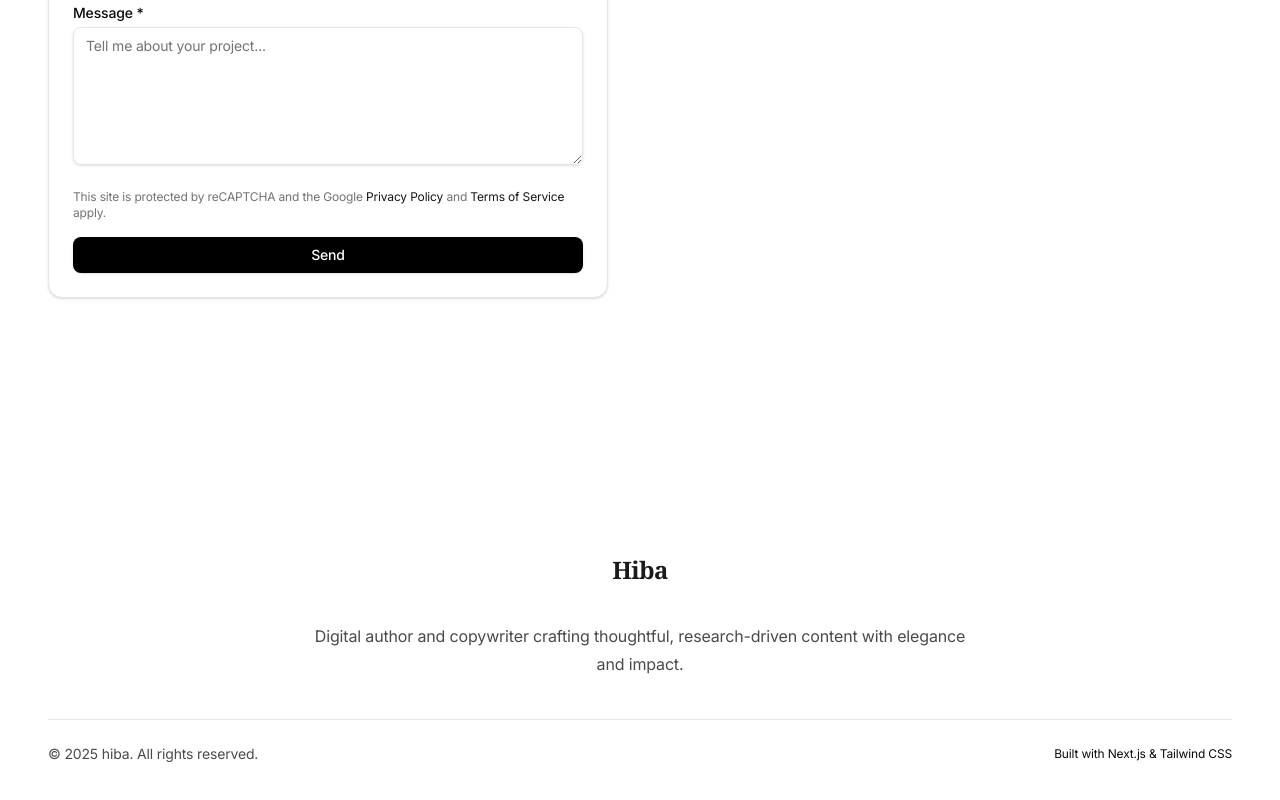
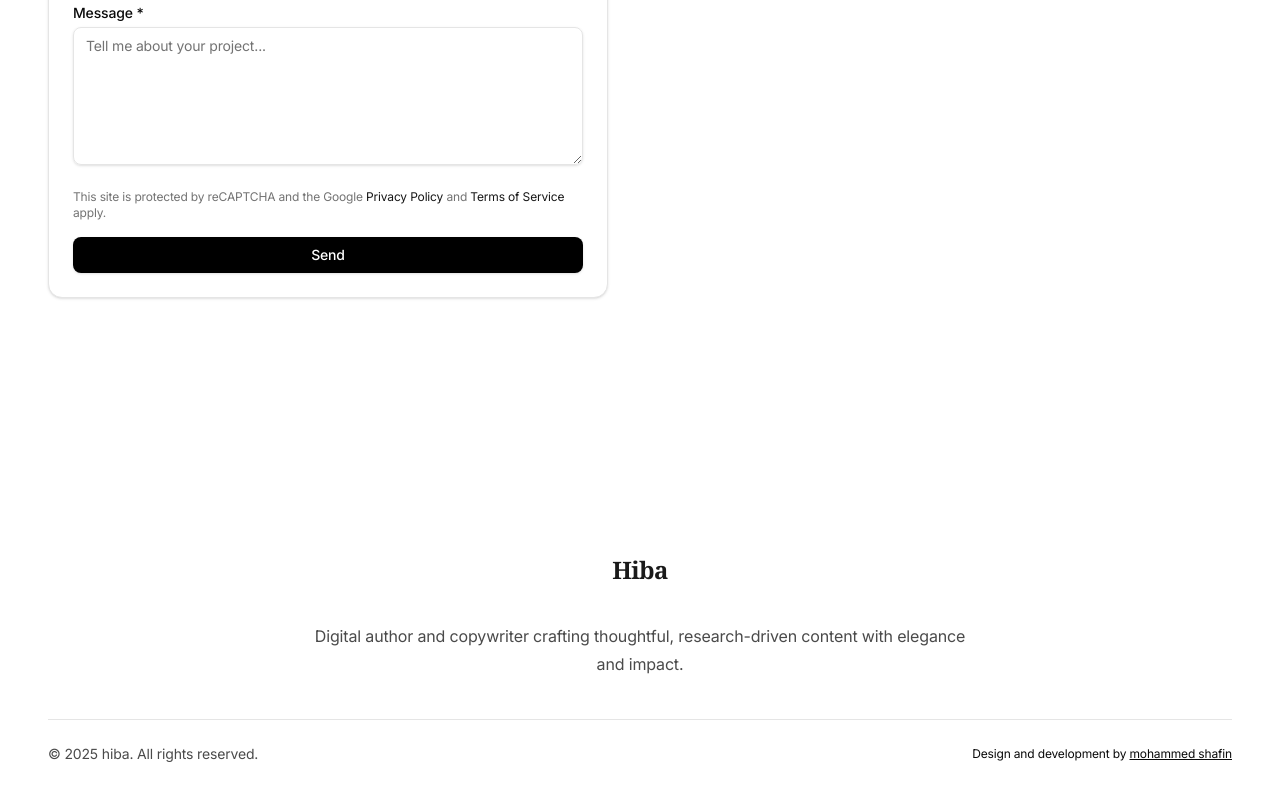
Before and after one commit to mohammedshafinc/hiba-portfolio, a Next.js app: page / in a window 1280 px wide. Shown: the part 5810-6610 px from the top of the page. Built offline with nearby package versions, Linux system fonts and the light colour scheme; a web font is replaced by a local one.

Commit message:
footer added

```diff
--- a/src/components/Footer.tsx
+++ b/src/components/Footer.tsx
@@ -15,7 +15,15 @@ const Footer = () => {
         <div className="flex flex-col md:flex-row items-center justify-between gap-4 border-t border-ink-700 pt-6">
           <p className="text-sm text-cream-300/70">© {new Date().getFullYear()} hiba. All rights reserved.</p>
           <div className="text-xs text-cream-300/60">
-            Built with Next.js & Tailwind CSS
+            Design and development by{' '}
+            <a
+              href="https://github.com/mohammedshafinc"
+              target="_blank"
+              rel="noopener noreferrer"
+              className="text-cream-300/80 hover:text-cream-100 transition-colors duration-200 underline decoration-cream-300/40 hover:decoration-cream-100"
+            >
+              mohammed shafin
+            </a>
           </div>
         </div>
       </div>
```
